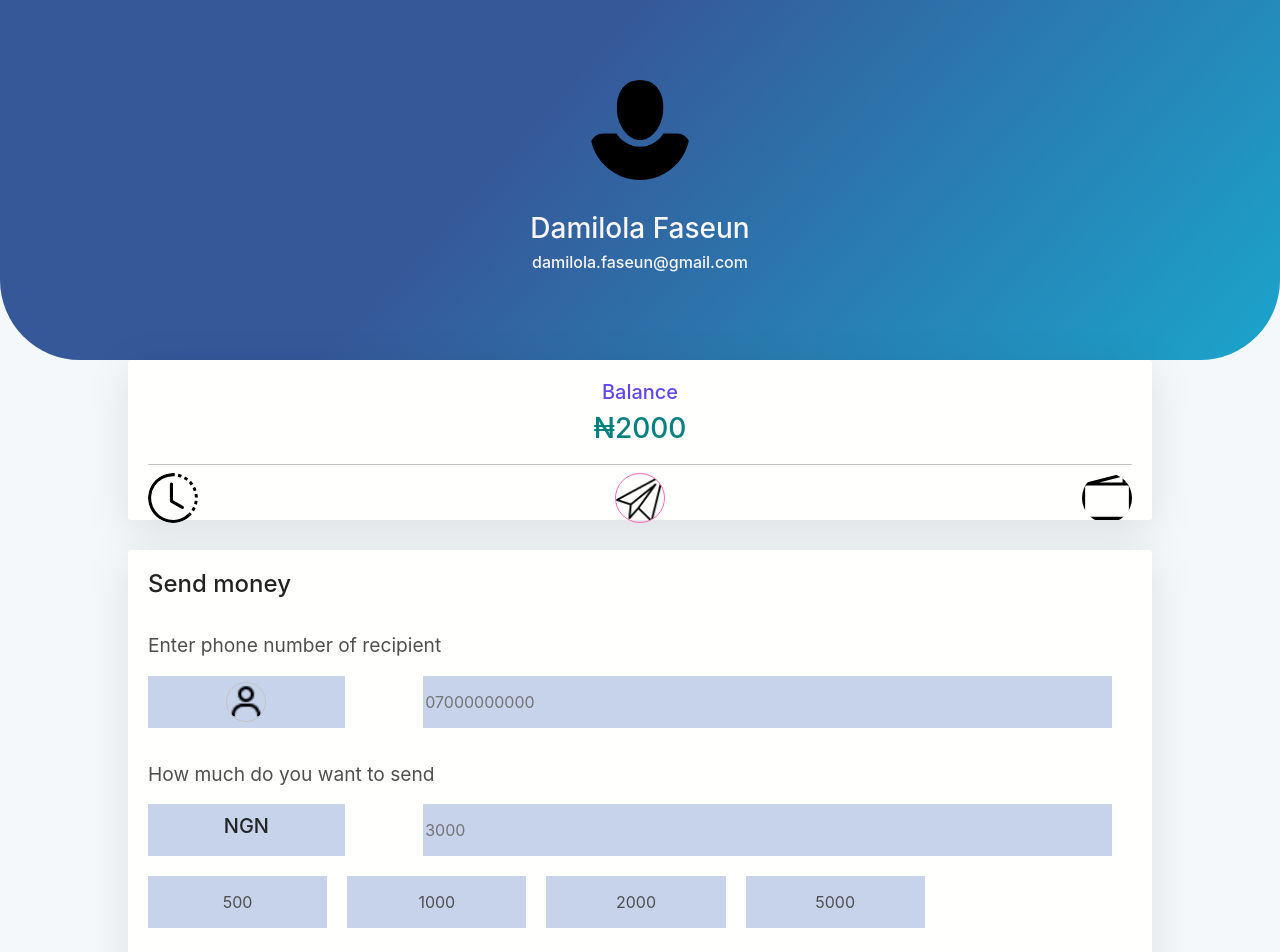
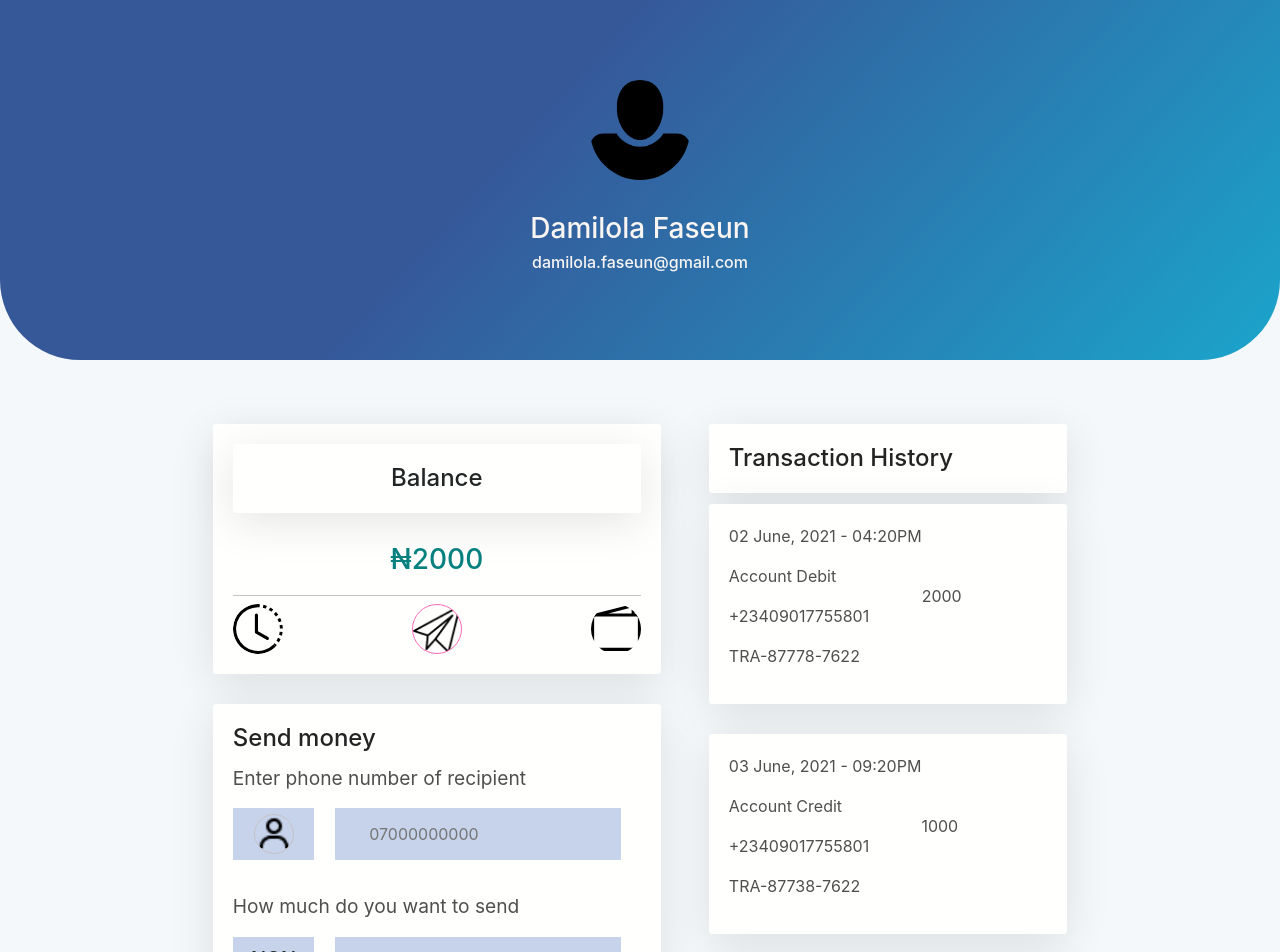
Before and after one commit to damigreen/greenm-coin, a React (Create React App) app: page / in a window 1280 px wide. Shown: the top 952 px of the page. Built offline with nearby package versions, Linux system fonts and the light colour scheme.

Commit message:
Create a responsive card ui

```diff
--- a/src/components/account card/AccountCard.css
+++ b/src/components/account card/AccountCard.css
@@ -1,25 +1,25 @@
 .card-wrap {
   flex-wrap: wrap;
   justify-content: center;
-
+  margin: 0 auto;
+  width: 100%;
+  margin-top: 4rem;
 }
 
 @media only screen and (min-width: 767px) {
   .card-wrap {
-    /* width: 100%; */
+    width: 80%;
   }
 }
 
 @media only screen and (min-width: 1032px) {
   .card-wrap {
-    /* width: 100%; */
+    width: 70%;
   }
 }
 
 .card-md {
-  margin: 0 auto;
-  width: 80%;
-  height: 20vh;
+  width: 100%;
   justify-content: flex-start;
   border-radius: 3px;
   box-shadow: 0 10px 45px 0 rgb(0 0 0 / 10%);
@@ -28,8 +28,50 @@
   background-color: var(--btn-txt1);
 }
 
+@media only screen and (min-width: 767px) {
+  .card-md {
+    /* width: 60%; */
+  }
+}
+
+@media only screen and (min-width: 767px) {
+  .card-style {
+    width: 60%;
+  }
+}
+
+.card-mr {
+  flex: 0 0 60%;
+}
+
+@media only screen and (min-width: 767px) {
+  .card-mr {
+    flex: 0 0 50%;
+    max-width: 50%;
+  }
+}
+
+.card-ms {
+  justify-self: flex-start;
+  align-self: flex-start;
+  flex: 0 0 70%;
+}
+
+@media only screen and (min-width: 767px) {
+  .card-ms {
+    flex: 0 0 40%;
+    max-width: 40%;
+    margin-left: 3rem;
+  }
+}
+
+.trans-wrap {
+  width: 100%;
+}
+
 .bal {
-  color: var(--btn-color1);
+  color: var(--paragraph);
+  text-align: center;
 }
 
 .bal-val {
@@ -80,10 +122,6 @@
   width: 80%;
   margin-bottom: 30px;
   padding: 20px;
-  border-radius: 3px;
-  box-shadow: 0 10px 45px 0 rgb(0 0 0 / 10%);
-  background-color: var(--btn-txt1);
-
 }
 
 .card-send {
@@ -103,7 +141,8 @@
 
 .send-heading {
   color: var(--headline);
-  margin-bottom: 2rem;
+  margin-bottom: 0.7034rem;
+  /* margin-left: 3rem; */
 }
 
 .user-div {
@@ -138,6 +177,10 @@
   border: none;
 }
 
+.form-input::placeholder {
+  padding-left: 2rem;
+}
+
 .price-row {
   margin-top: 20px;
   align-items: flex-start;
@@ -155,12 +198,6 @@
   margin-left: 0;
 }
 
-
-.trans-wrap {
-  padding: 20px;
-  width: 100%;
-}
-
 .trans-card {
   margin-bottom: 30px;
 }
--- a/src/components/account card/AccountCard.js
+++ b/src/components/account card/AccountCard.js
@@ -33,8 +33,9 @@ const AccountCard = () => {
   return (
     <div className='flex-row card-wrap'>
 
+      <div className="flex-col card-mr">
         <div className="flex-col card-md">
-        <h5 className="bal">Balance</h5>
+          <h4 className="bal card-md">Balance</h4>
           <h3 className='bal-val'>₦2000</h3>
           <div className='flex-row card-links'>
             <div className="link-history"></div>
@@ -44,7 +45,7 @@ const AccountCard = () => {
 
         </div>
 
-      <form className='card-send'>
+        <form className='card-md'>
           <h4 className='send-heading'>Send money</h4>
           <div style={{marginBottom: '2rem'}}>
             <p className='para-style'>Enter phone number of recipient</p>
@@ -80,7 +81,7 @@ const AccountCard = () => {
         </form>
 
 
-      <form className='card-style card-send'>
+        <form className='card-md'>
           <h4 className='send-heading'>Fund wallet</h4>
           <div>
             <p className='para-style'>How much do you want to fund</p>
@@ -103,12 +104,15 @@ const AccountCard = () => {
           <button style={{color: '#fffffe'}} className='btn btn-submit' type='submit'>Fund</button>
         </form>
 
-      <div style={{margin: '0 auto', width: '80%'}}>
-        <h4 className="send-heading">Transaction History</h4>
+      </div>
+
+      <div className='flex-col card-ms'>
+        <div className='trans-wrap'>
+          <h4 className="send-heading card-md">Transaction History</h4>
           {
             transaction.map(tran => {
               if (tran.type === 'Account Debit') {
-              console.log(tran.type);
+                // console.log(tran.type);
 
                 const debitElem = document.getElementsByClassName('.trans-style');
                 // const debitElem = document.getElementById('id');
@@ -118,7 +122,7 @@ const AccountCard = () => {
               }
 
               return (
-              <div key={tran.id} className='trans-wrap card-style flex-row'>
+                <div key={tran.id} className='card-md flex-row trans-card'>
                   <div className='trans-info flex-col'>
                     <p className='trans-style trans-time'>{tran.time}</p>
                     <p id='id' className='trans-style trans-type'>{tran.type}</p>
@@ -133,6 +137,8 @@ const AccountCard = () => {
               )
             })
           }
+
+        </div>
       </div>
     </div>
   )
```
Lines whose indentation alone changed are shown as unchanged.
